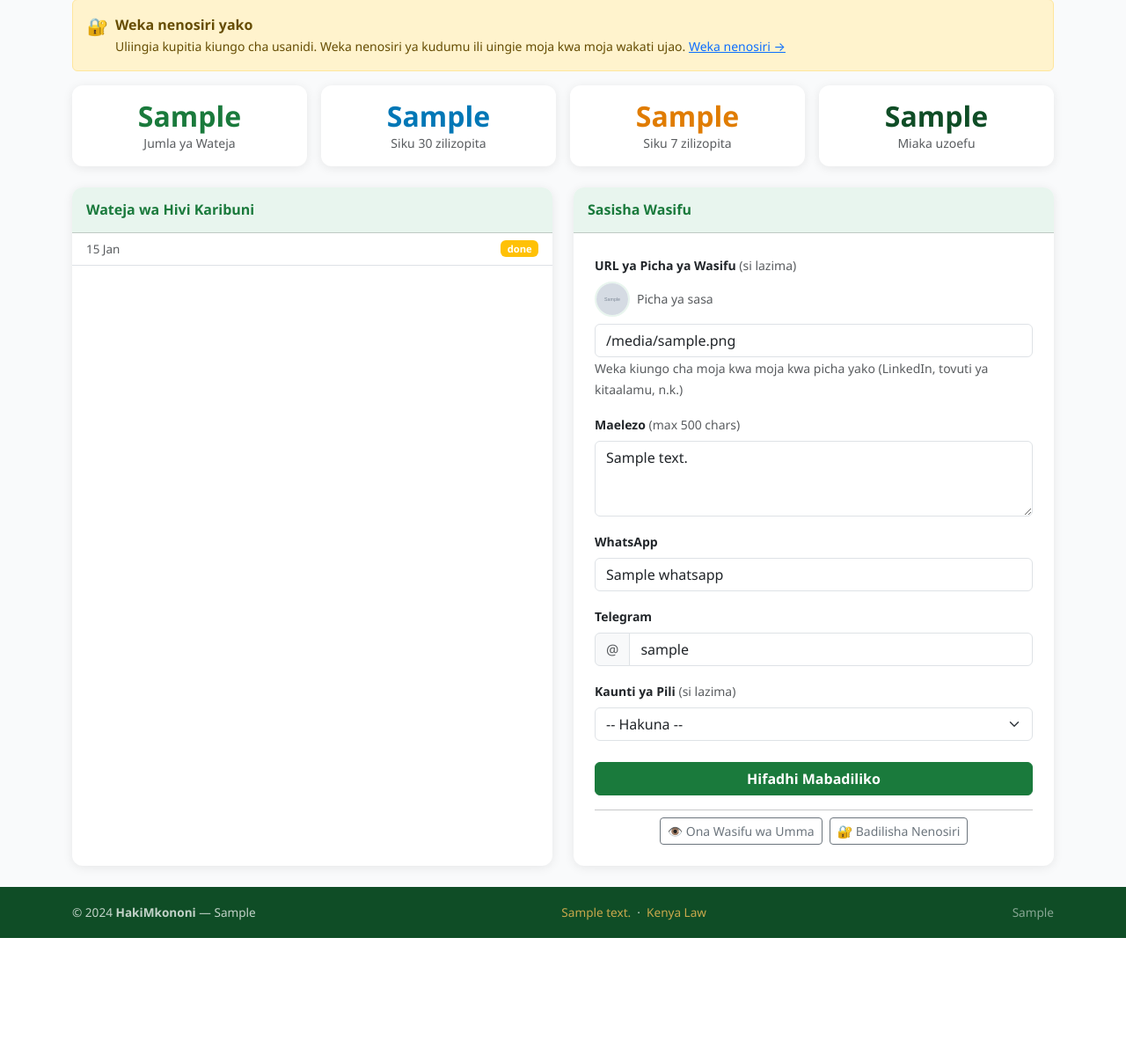
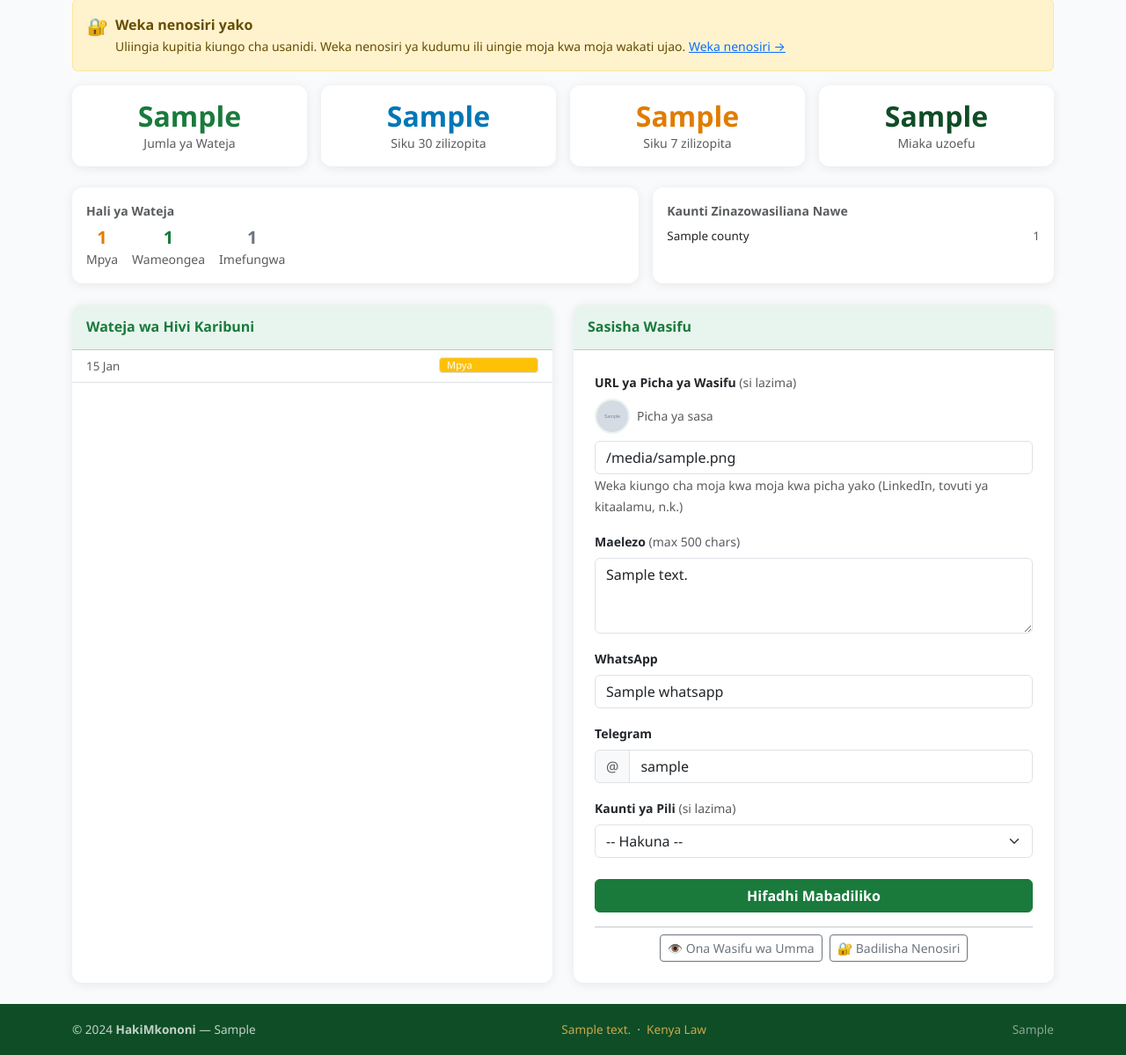
Before and after one commit to johnthebuilder024/HakiMkononi, a Django app: template templates/lawyers/dashboard.html in a window 1280 px wide. Shown: the part 237-1436 px from the top of the page at 88% size. Before the commit the page ends 1303 px from the top, so only its background shows below. Run offline with Django 4.2, Linux system fonts and the light colour scheme; the template is opened without the code that fills it: most values are stand-ins (such as "Sample title", 1, 10 or a date in 2020); grey boxes marked "Sample" are stand-in pictures; some libraries are stand-ins or nearby versions.

Commit message:
Add lead status breakdown, top counties, and status updates to lawyer dashboard

```diff
--- a/templates/lawyers/dashboard.html
+++ b/templates/lawyers/dashboard.html
@@ -82,6 +82,52 @@
         </div>
       </div>
 
+      <!-- ── Lead status breakdown + top counties ── -->
+      <div class="col-12">
+        <div class="row g-3">
+          <div class="col-12 col-md-7">
+            <div class="card card-haki h-100 p-3">
+              <small class="text-muted fw-semibold mb-2 d-block">
+                {% if lang == 'en' %}Lead Status{% else %}Hali ya Wateja{% endif %}
+              </small>
+              <div class="d-flex gap-3 flex-wrap">
+                <div class="text-center">
+                  <div class="h5 fw-bold mb-0" style="color:#e07c00;">{{ new_count }}</div>
+                  <small class="text-muted">{% if lang == 'en' %}New{% else %}Mpya{% endif %}</small>
+                </div>
+                <div class="text-center">
+                  <div class="h5 fw-bold mb-0" style="color:var(--haki-green);">{{ contacted_count }}</div>
+                  <small class="text-muted">{% if lang == 'en' %}Contacted{% else %}Wameongea{% endif %}</small>
+                </div>
+                <div class="text-center">
+                  <div class="h5 fw-bold mb-0" style="color:#6c757d;">{{ closed_count }}</div>
+                  <small class="text-muted">{% if lang == 'en' %}Closed{% else %}Imefungwa{% endif %}</small>
+                </div>
+              </div>
+            </div>
+          </div>
+          <div class="col-12 col-md-5">
+            <div class="card card-haki h-100 p-3">
+              <small class="text-muted fw-semibold mb-2 d-block">
+                {% if lang == 'en' %}Top Counties Reaching You{% else %}Kaunti Zinazowasiliana Nawe{% endif %}
+              </small>
+              {% if top_counties %}
+                {% for tc in top_counties %}
+                <div class="d-flex justify-content-between" style="font-size:.84rem;">
+                  <span>{{ tc.county }}</span>
+                  <span class="text-muted">{{ tc.count }}</span>
+                </div>
+                {% endfor %}
+              {% else %}
+                <small class="text-muted">
+                  {% if lang == 'en' %}No data yet.{% else %}Hakuna data bado.{% endif %}
+                </small>
+              {% endif %}
+            </div>
+          </div>
+        </div>
+      </div>
+
       <!-- ── Recent leads ── -->
       <div class="col-12 col-lg-6">
         <div class="card card-haki h-100">
@@ -100,13 +146,23 @@
                     <span class="text-muted">{{ lead.created_at|date:"d M" }}</span>
                     &nbsp;
                     <span>{{ lead.query.story|truncatechars:70 }}</span>
+                    {% if lead.query.county %}
+                      <br><small class="text-muted">📍 {{ lead.query.county }}</small>
+                    {% endif %}
                   </div>
-                  <span class="badge"
-                    style="background:{% if lead.status == 'contacted' %}var(--haki-green){% elif lead.status == 'closed' %}#6c757d{% else %}#ffc107{% endif %};
-                           color:{% if lead.status == 'new' %}#000{% else %}#fff{% endif %};
-                           font-size:.7rem;white-space:nowrap;">
-                    {{ lead.status }}
-                  </span>
+                  <form method="POST" class="d-inline">
+                    {% csrf_token %}
+                    <input type="hidden" name="action" value="update_lead_status">
+                    <input type="hidden" name="lead_id" value="{{ lead.pk }}">
+                    <select name="status" class="form-select form-select-sm py-0"
+                            style="font-size:.7rem;width:auto;background:{% if lead.status == 'contacted' %}var(--haki-green){% elif lead.status == 'closed' %}#6c757d{% else %}#ffc107{% endif %};
+                                   color:{% if lead.status == 'new' %}#000{% else %}#fff{% endif %};"
+                            onchange="this.form.submit()">
+                      <option value="new" {% if lead.status == 'new' %}selected{% endif %}>{% if lang == 'en' %}New{% else %}Mpya{% endif %}</option>
+                      <option value="contacted" {% if lead.status == 'contacted' %}selected{% endif %}>{% if lang == 'en' %}Contacted{% else %}Wameongea{% endif %}</option>
+                      <option value="closed" {% if lead.status == 'closed' %}selected{% endif %}>{% if lang == 'en' %}Closed{% else %}Imefungwa{% endif %}</option>
+                    </select>
+                  </form>
                 </div>
               </li>
               {% endfor %}
```
Also changed, not shown: cases/web_views.py (+35 -10 lines).
